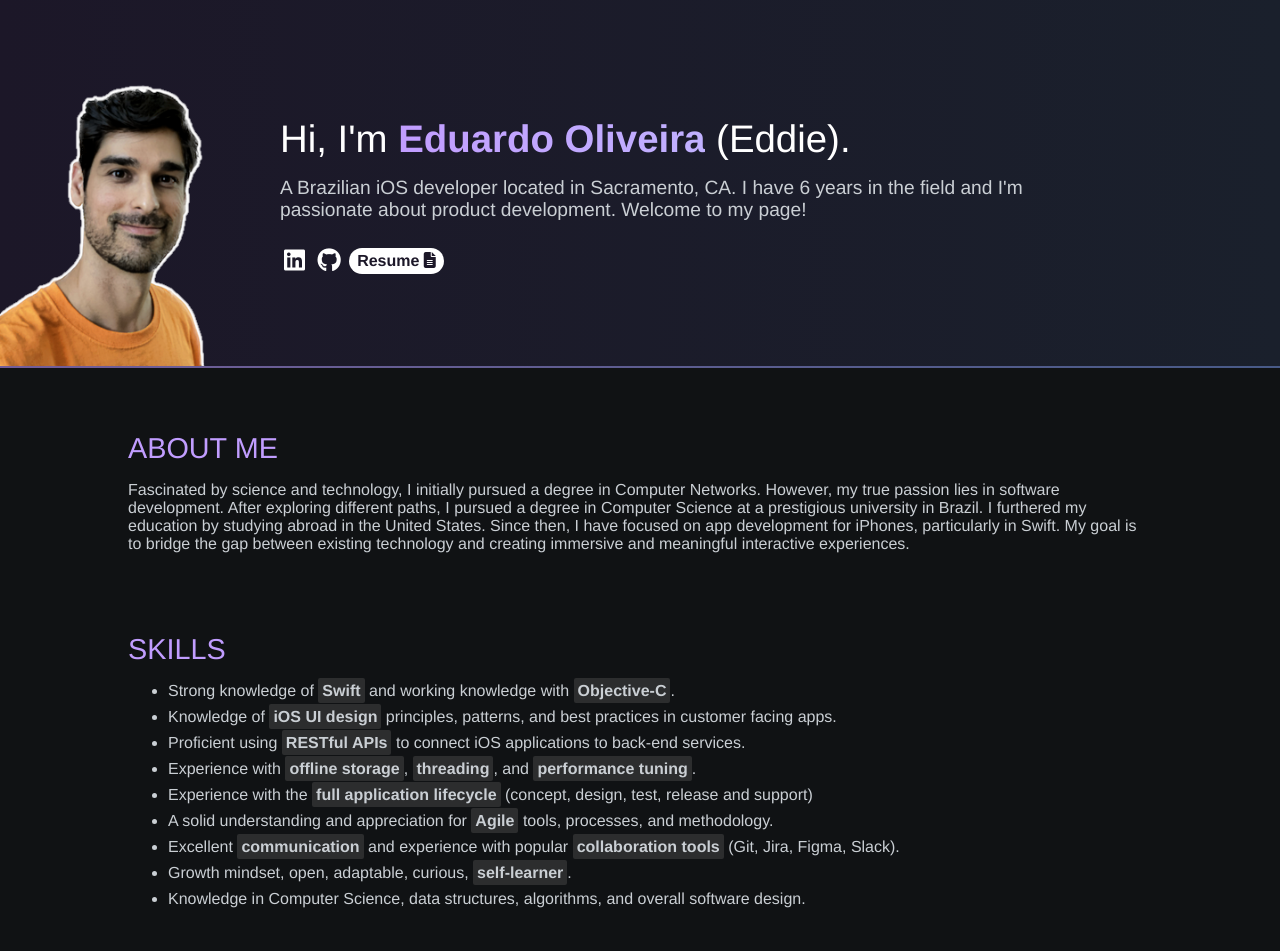
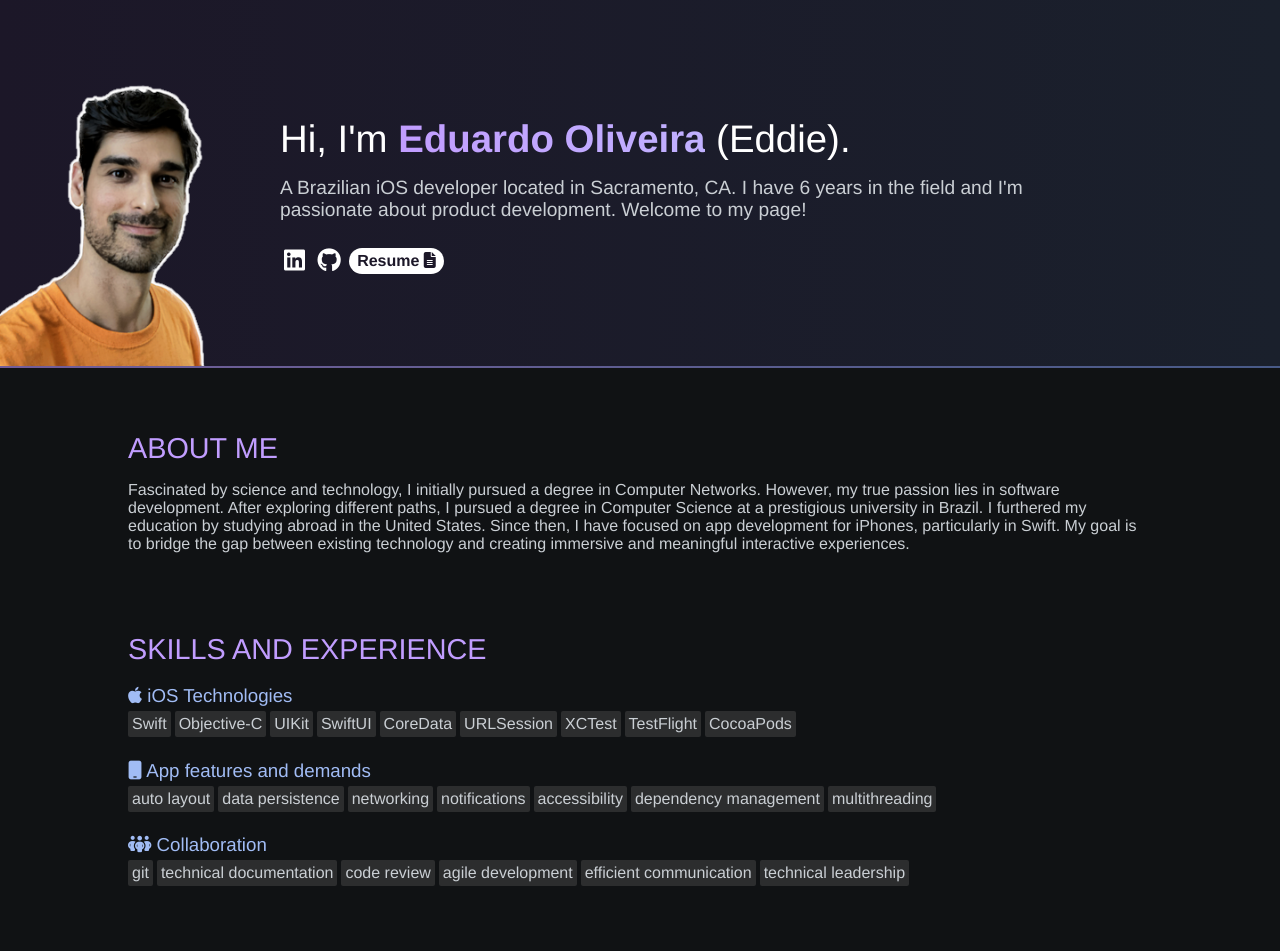
Before and after one commit to edumtto/edumtto.github.io, a plain HTML site: page index.html in a window 1280 px wide. Shown: the top 951 px of the page. Drawn offline with Linux system fonts and the light colour scheme.

Commit message:
Update skills section

```diff
--- a/index.html
+++ b/index.html
@@ -66,7 +66,7 @@
 
 
     <!-- SKILLS SECTION -->
-    <section id="section-skills" class="default-container">
+    <!-- <section id="section-skills" class="default-container">
         <h2>SKILLS</h2>
 
         <div class="content">
@@ -85,24 +85,33 @@
                 <li>Knowledge in Computer Science, data structures, algorithms, and overall software design.</li>
             </ul>
         </div>
-    </section>
+    </section> -->
 
-    <!-- <section id="section-skills" class="default-container">
-        <h2>SKILLS</h2>
+    <section id="section-skills" class="default-container">
+        <h2>SKILLS AND EXPERIENCE</h2>
 
         <div class="content">
-            <h3><i class="fa-brands fa-swift"></i> Languages</h3>
+            <!-- <h3><i class="fa-brands fa-swift"></i> Languages</h3>
             <div class="flex-container">
                 <div>Swift</div>
                 <div>Objective-C</div>
-            </div>
+                <div>C</div>
+                <div>C++</div>
+                <div>Java</div>
+                <div>Python</div>
+            </div> -->
 
             <h3><i class="fa-brands fa-apple"></i> iOS Technologies</h3>
             <div class="flex-container">
+                <div>Swift</div>
+                <div>Objective-C</div>
                 <div>UIKit</div>
                 <div>SwiftUI</div>
                 <div>CoreData</div>
+                <div>URLSession</div>
                 <div>XCTest</div>
+                <div>TestFlight</div>
+                <div>CocoaPods</div>
             </div>
 
             <h3><i class="fa-solid fa-mobile"></i> App features and demands</h3>
@@ -112,36 +121,38 @@
                 <div>networking</div>
                 <div>notifications</div>
                 <div>accessibility</div>
+                <div>dependency management</div>
+                <div>multithreading</div>
             </div>
 
-            <h3><i class="fa-solid fa-sitemap"></i> Architectures</h3>
+            <!-- <h3><i class="fa-solid fa-sitemap"></i> Architectures</h3>
             <div class="flex-container">
                 <div>MVC, MVVM, VIPER</div>
                 <div>coordinator</div>
                 <div>dependency management</div>
-                <div>modular architecture</div>
                 <div>one-way data flow, VIP</div>
                 <div>multithreading</div>
-            </div>
+            </div> -->
 
-            <h3><i class="fa-solid fa-check"></i> Quality assurance</h3>
+            <!-- <h3><i class="fa-solid fa-check"></i> Quality assurance and Collaboration </h3>
             <div class="flex-container">
                 <div>clean code</div>
                 <div>documentation</div>
                 <div>code review</div>
-                <div>TestFlight</div>
-            </div>
+            </div> -->
 
             <h3><i class="fa-solid fa-people-group"></i> Collaboration</h3>
             <div class="flex-container">
-                <div>git, GitHub</div>
-                <div>Jira</div>
-                <div>Agile</div>
-                <div>good communication skills</div>
+                <div>git</div>
+                <div>technical documentation</div>
+                <div>code review</div>
+                <!-- <div>Jira</div> -->
+                <div>agile development</div>
+                <div>efficient communication</div>
                 <div>technical leadership</div>
             </div>
         </div>
-    </section> -->
+    </section>
 
 
     <!-- PROJECTS SECTION -->
```
